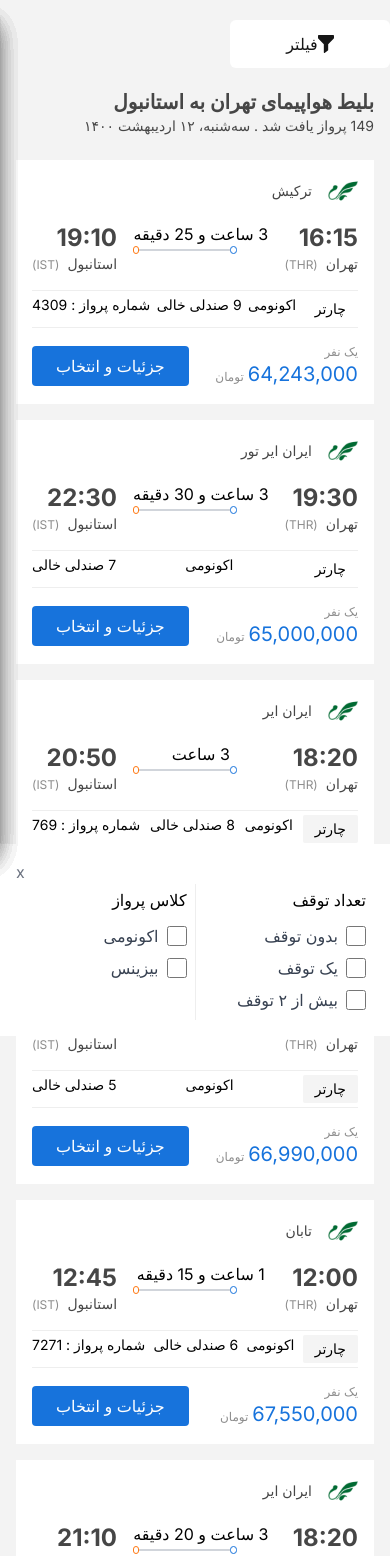
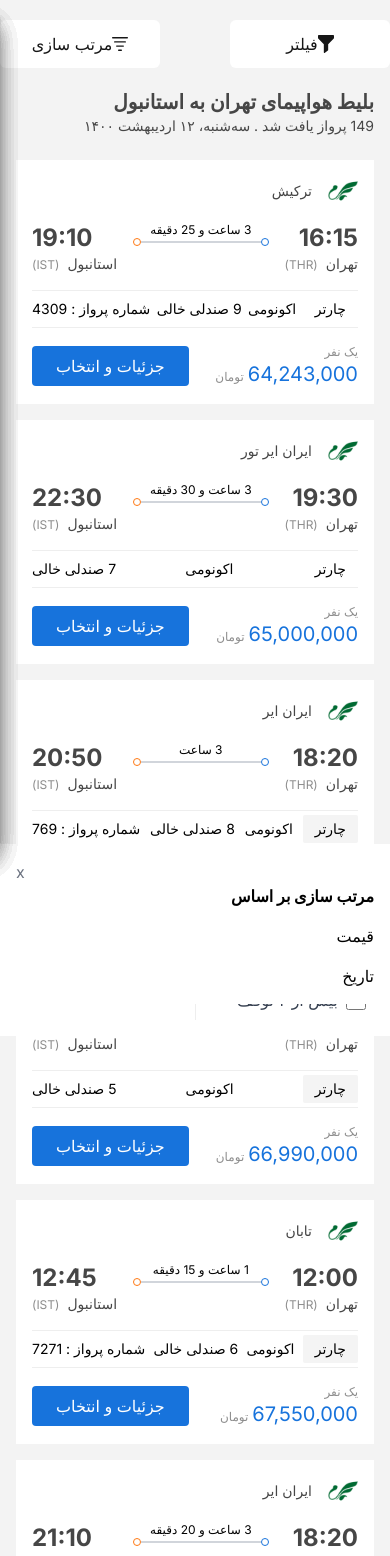
Before and after one commit to Faraz1995/flight, a Next.js app: page / in a window 390 px wide. Shown: the top 1556 px of the page. Built offline with nearby package versions, Linux system fonts and the light colour scheme.

Commit message:
feat: complete sort in mobile view

```diff
--- a/src/app/Filters.tsx
+++ b/src/app/Filters.tsx
@@ -37,6 +37,7 @@
   const [stopCheck, setStopCheck] = useState<StopState>(initialStopCheckbox)
   const [typeCheck, setTypeCheck] = useState<TypeState>(initialTypeCheckbox)
   const [filterDrawerOpen, setFilterDrawerOpen] = useState(false)
+  const [sortDrawerOpen, setSortDrawerOpen] = useState(false)
 
   const windowWidth = useWindowWidth()
 
@@ -92,8 +93,21 @@
   }
 
   const toggleFilterDrawer = () => {
-    console.log('toggle***********')
     setFilterDrawerOpen((prev) => !prev)
+  }
+
+  const toggleSortDrawer = () => {
+    setSortDrawerOpen((prev) => !prev)
+  }
+
+  const sortHandler = (value: string) => {
+    const params = new URLSearchParams(searchParams)
+    if (value) {
+      params.set('sort', value)
+    } else {
+      params.delete('sort')
+    }
+    replace(`${pathname}?${params.toString()}`)
   }
 
   return (
@@ -187,12 +201,22 @@
           </div>
         </div>
       ) : (
+        <div className='flex justify-between'>
           <div
             className='bg-white w-[160px] flex items-center justify-center py-3 px-10 rounded-md text-[#161616] cursor-pointer'
             onClick={toggleFilterDrawer}
           >
             <Image src={'/assets/svg/filter.svg'} alt='filter' width={16} height={16} />
             <p>فیلتر</p>
+          </div>
+
+          <div
+            className='bg-white w-[160px] flex items-center justify-center py-3 px-6 rounded-md text-[#161616] cursor-pointer'
+            onClick={toggleSortDrawer}
+          >
+            <Image src={'/assets/svg/sort.svg'} alt='filter' width={16} height={16} />
+            <p>مرتب سازی</p>
+          </div>
         </div>
       )}
       <BottomDrawer isOpen={filterDrawerOpen} onClose={toggleFilterDrawer}>
@@ -253,6 +277,18 @@
           </div>
         </div>
       </BottomDrawer>
+
+      <BottomDrawer isOpen={sortDrawerOpen} onClose={toggleSortDrawer}>
+        <div className='flex flex-col'>
+          <p className='font-bold'>مرتب سازی بر اساس</p>
+          <p className='my-4 cursor-pointer' onClick={() => sortHandler('price')}>
+            قیمت
+          </p>
+          <p className='cursor-pointer' onClick={() => sortHandler('date')}>
+            تاریخ
+          </p>
+        </div>
+      </BottomDrawer>
     </>
   )
 }
--- a/src/components/ResultCardMobile.tsx
+++ b/src/components/ResultCardMobile.tsx
@@ -72,19 +72,19 @@
             </span>
           </p>
         </div>
-        <div className='w-full px-4'>
-          <p className='text-center'>
+        <div className='w-full sm:px-4 flex flex-col items-center'>
+          <p className='text-center text-xs'>
             {humanizeDurationTime(
               item.originDestinationOptions[0].flightSegments[0].journeyDuration
             )}
           </p>
           <div className='w-full flex items-center mx-4'>
             <div className='border border-[#1773dc] rounded-full w-2 h-2 mr-4'></div>
-            <div className='w-11/12 flex-grow border-t-2 border-gray-300'></div>
+            <div className='w-[80px] flex-grow border-t-2 border-gray-300'></div>
             <div className='border border-[#ff7913] rounded-full w-2 h-2 ml-4'></div>
           </div>
         </div>
-        <div>
+        <div className='flex flex-col items-end'>
           <p className='font-bold text-[#464646] text-2xl'>
             {extractTime(
               item.originDestinationOptions[0].flightSegments[0].arrivalDateTime
@@ -111,7 +111,7 @@
         </div>
       </div>
       {/* end of hour box */}
-      <div className='border-t border-b border-[#eeeeee] flex justify-between py-1 mt-4'>
+      <div className='border-t border-b border-[#eeeeee] flex justify-between items-center py-1 mt-4'>
         <div className={cn(item.isCharter && 'bg-[#f4f4f4]', 'py-1 px-3 rounded-sm')}>
           <p className='text-sm'>چارتر</p>
         </div>
```
Also changed, not shown: public/assets/svg/sort.svg (added). Lines whose indentation alone changed are shown as unchanged.
